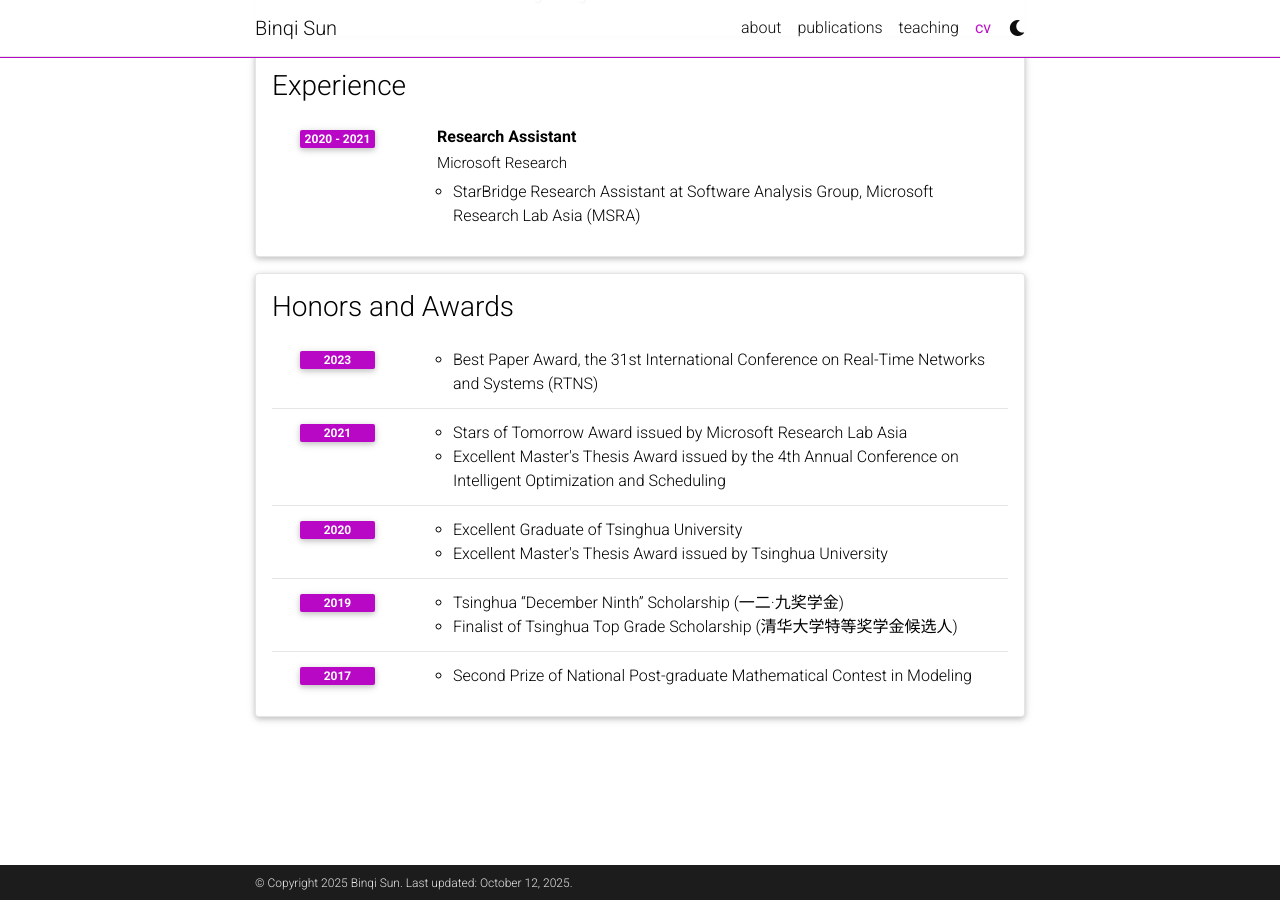
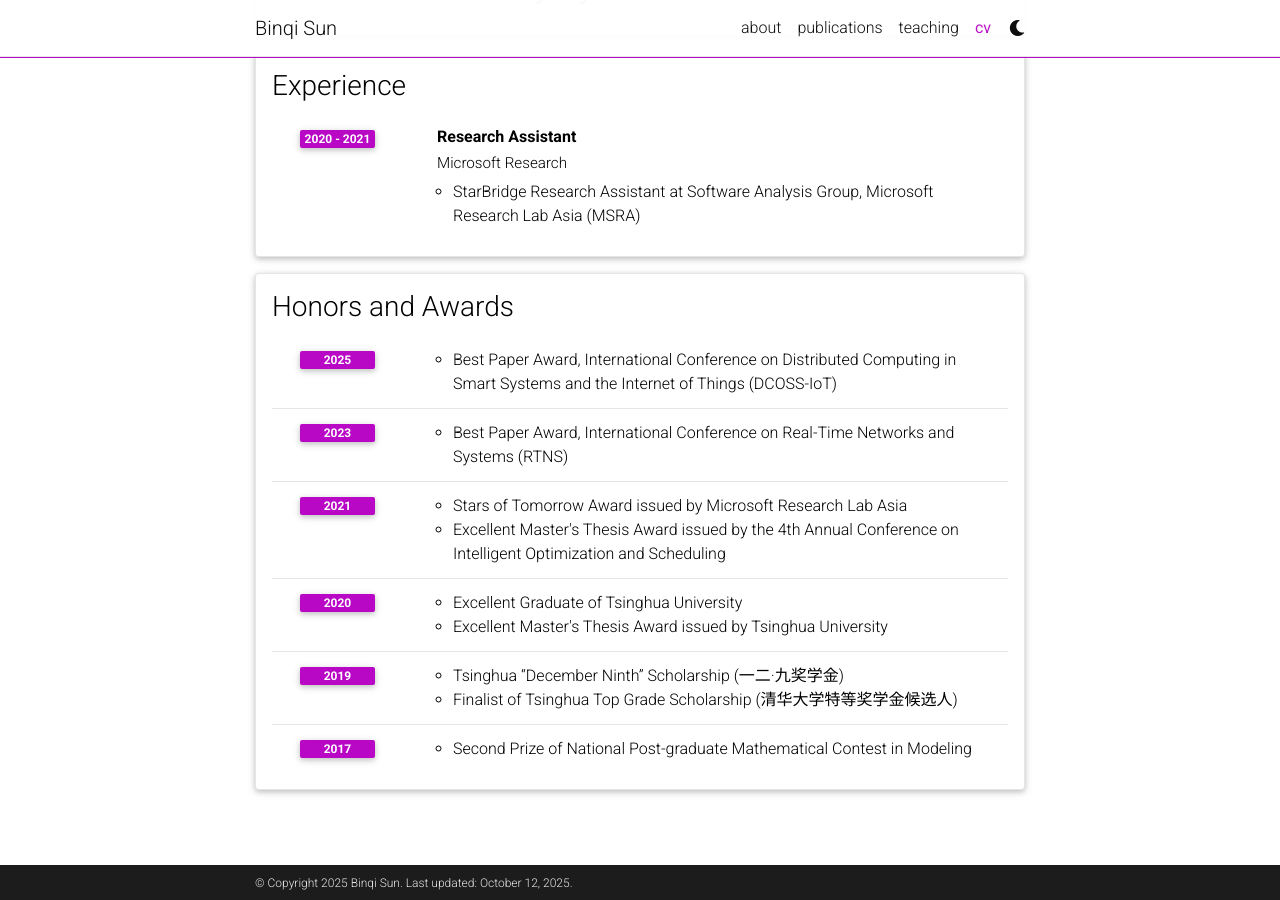
Before and after one commit to binqi-sun/binqi-sun.github.io, a Jekyll site: the page built from _pages/cv.md, in a window 1280 px wide and 900 px high, scrolled down 747 px. Built offline with Jekyll 4.4.1, drawn with Linux system fonts in a browser that asks for light colours; comment, search, counter and statistics services are not loaded; a style sheet for code colours, icons or effects is not loaded.

Commit message:
update cv

```diff
--- a/_data/cv.yml
+++ b/_data/cv.yml
@@ -44,9 +44,12 @@
 - title: Honors and Awards
   type: time_table
   contents:
+    - year: 2025
+      items:
+        - Best Paper Award, International Conference on Distributed Computing in Smart Systems and the Internet of Things (DCOSS-IoT)
     - year: 2023
       items:
-        - Best Paper Award, the 31st International Conference on Real-Time Networks and Systems (RTNS)
+        - Best Paper Award, International Conference on Real-Time Networks and Systems (RTNS)
     - year: 2021
       items:
         - Stars of Tomorrow Award issued by Microsoft Research Lab Asia
```
